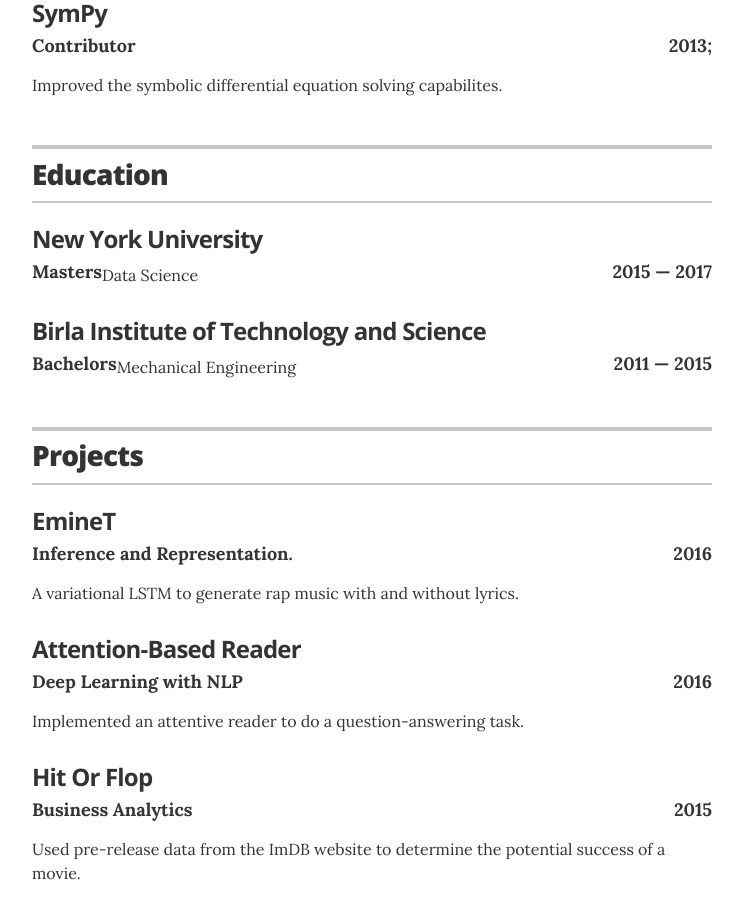
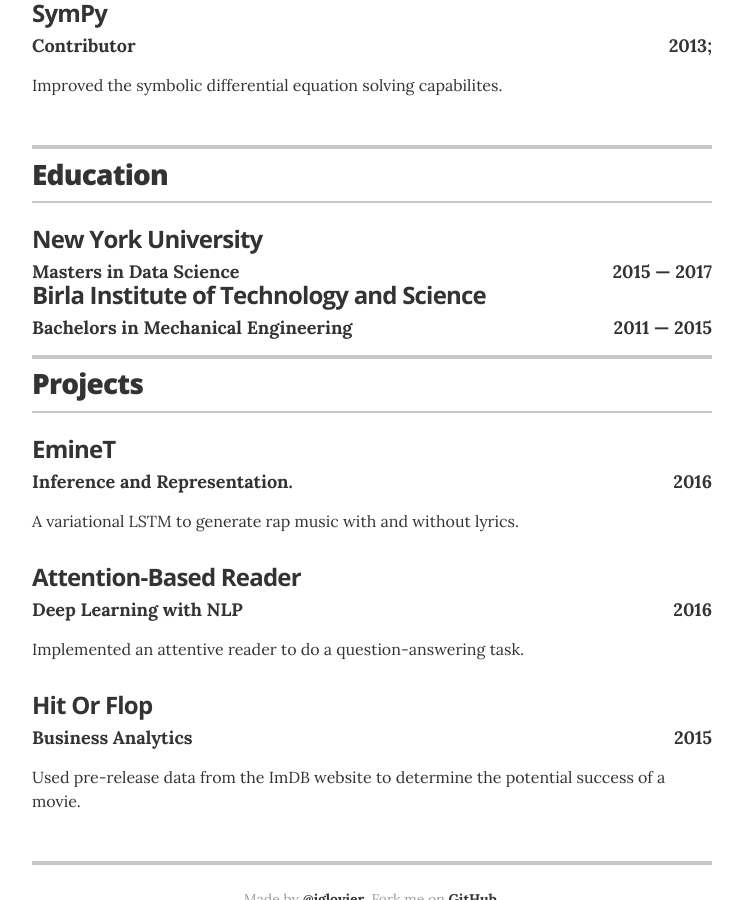
Before and after one commit to MechCoder/MechCoder.github.io, a Jekyll site: the page built from index.html, in a window 1280 px wide and 900 px high, scrolled down 1103 px. Shown: the whole window, without its empty margins (268-1011 px from the left). Built offline with Jekyll 4.4.1, drawn with Linux system fonts in a browser that asks for light colours.

Commit message:
Formatting

```diff
--- a/_data/education.yml
+++ b/_data/education.yml
@@ -1,10 +1,8 @@
 # Degree
-- degree: Masters
+- degree: Masters in Data Science
   uni: New York University
   year: 2015 &mdash; 2017
-  summary: Data Science
 
-- degree: Bachelors
+- degree: Bachelors in Mechanical Engineering
   uni: Birla Institute of Technology and Science
   year: 2011 &mdash; 2015
-  summary: Mechanical Engineering
```
